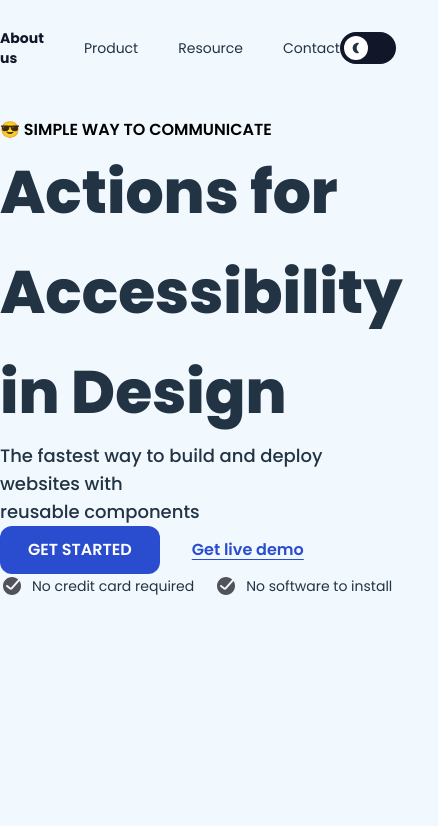
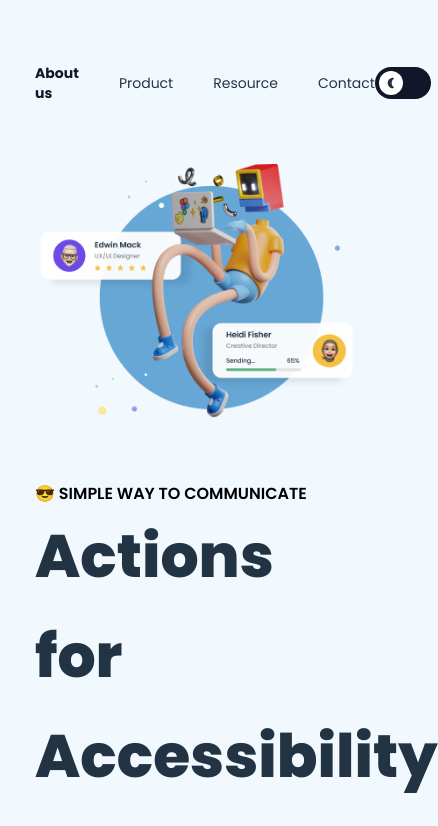
Before and after one commit to EngrEli/simpleHomepageDevChallenge, a Vue app: page / in a window 390 px wide. Shown: the top 826 px of the page, 438 px wide, since content can reach past the window. Built offline with nearby package versions, Linux system fonts and the light colour scheme.

Commit message:
Added tablet responsive screen
Finalized hero section styling

```diff
--- a/src/App.vue
+++ b/src/App.vue
@@ -4,7 +4,7 @@ import HeroSection from "./components/HeroSection.vue";
 </script>
 
 <template>
-  <div class="">
+  <div class="p-[35px] lg:p-0">
     <div class="container max-w-7xl mx-auto">
       <MainNav />
       <HeroSection />
--- a/src/components/HeroSection.vue
+++ b/src/components/HeroSection.vue
@@ -1,23 +1,23 @@
 <script setup></script>
 
 <template>
-  <div class="flex mt-[50px]">
-    <div class="left-hero flex-1 flex flex-col justify-around">
+  <div class="flex mt-[40px] flex-col-reverse lg:flex-row">
+    <div class="left-hero flex-1 flex flex-col mt-[50px]">
       <div class="left-hero-top text-base font-semibold">
         😎 SIMPLE WAY TO COMMUNICATE
       </div>
       <div
-        class="left-hero-main font-extrabold text-6xl leading-main-text text-light-text"
+        class="left-hero-main font-extrabold text-6xl leading-[100px] text-light-text mb-[20px]"
       >
         Actions for <br />
         Accessibility <br />
         in Design
       </div>
-      <div class="left-hero-sub text-lg text-light-text font-medium">
+      <div class="left-hero-sub text-lg text-grey font-medium mb-[15px]">
         The fastest way to build and deploy websites with <br />
         reusable components
       </div>
-      <div class="left-hero-action-btns">
+      <div class="left-hero-action-btns mb-[15px]">
         <button
           class="py-3 px-7 mr-8 bg-button-color text-white rounded-xl font-semibold"
         >
@@ -59,6 +59,11 @@
 
 <style>
 .check-text {
-  @apply flex items-center gap-2 text-light-text;
+  @apply flex items-center gap-2 text-grey;
+}
+
+.check-text img {
+  filter: invert(53%) sepia(13%) saturate(1663%) hue-rotate(75deg)
+    brightness(99%) contrast(88%);
 }
 </style>
--- a/tailwind.config.js
+++ b/tailwind.config.js
@@ -7,12 +7,6 @@ module.exports = {
     extend: {
       fontFamily: {
         sans: ["Poppins", ...defaultTheme.fontFamily.sans],
-      },
-      margin: {
-        "50px": "50px",
-      },
-      lineHeight: {
-        "main-text": "100px",
       },
       colors: {
         dark: "#111729",
```
